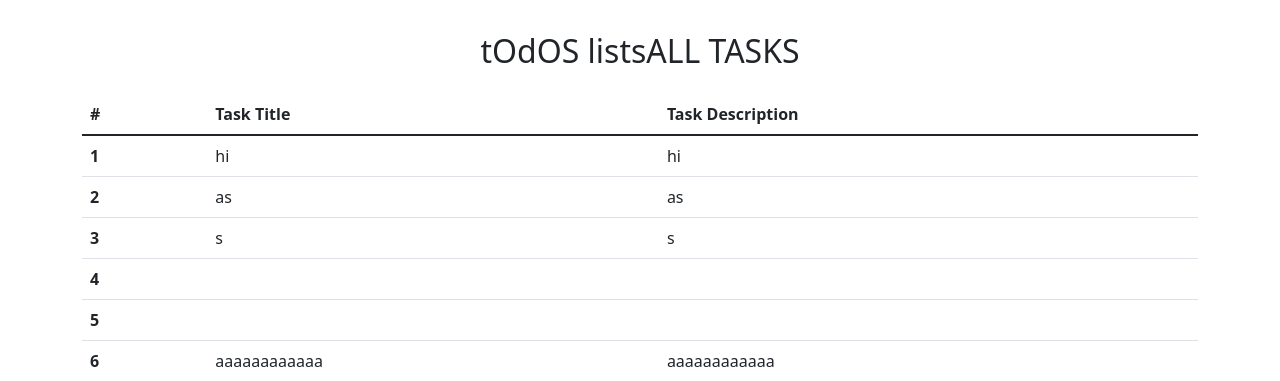
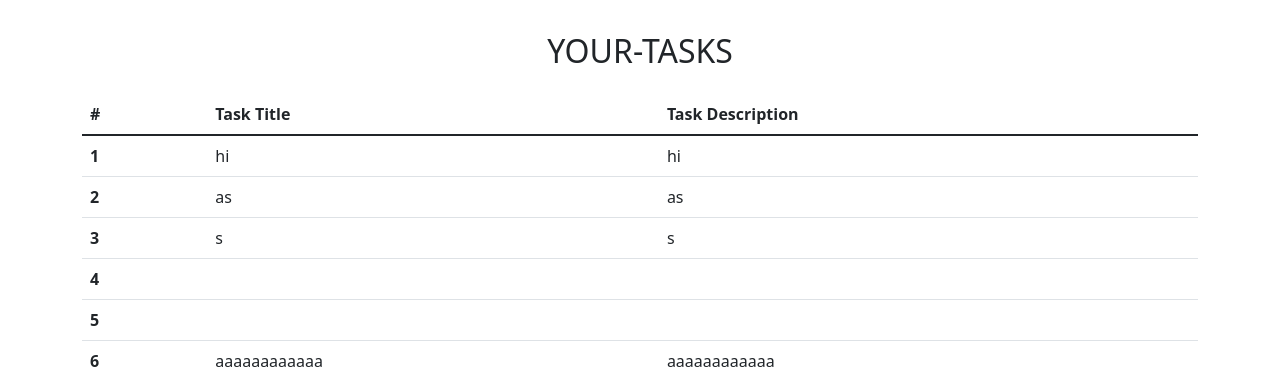
Before and after one commit to venkatesh-jacke/todo, a Django app: page /tasks/ in a window 1280 px wide. Shown: the part 56-437 px from the top of the page. Run offline with Django 3.2, Linux system fonts and the light colour scheme; data comes from the database, SQL or seed files in the repository; some libraries are stand-ins or nearby versions.

Commit message:
Update tasks.html

```diff
--- a/templates/tasks.html
+++ b/templates/tasks.html
@@ -37,7 +37,7 @@
 
 
     <div class="container my-3">
-        <h2 class="text-center py-3">tOdOS listsALL TASKS</h2>
+        <h2 class="text-center py-3">YOUR-TASKS</h2>
         <table class="table">
             <thead>
               <tr>
```
